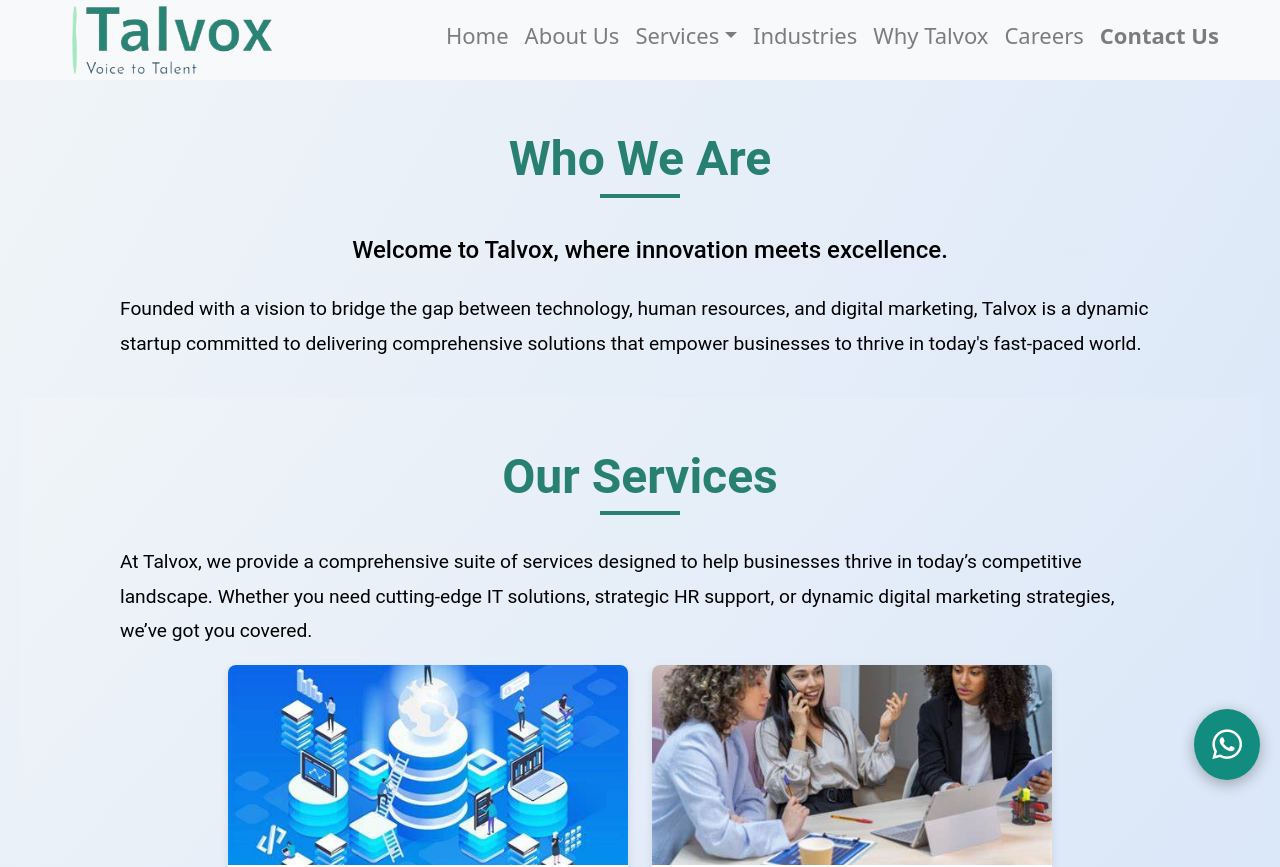
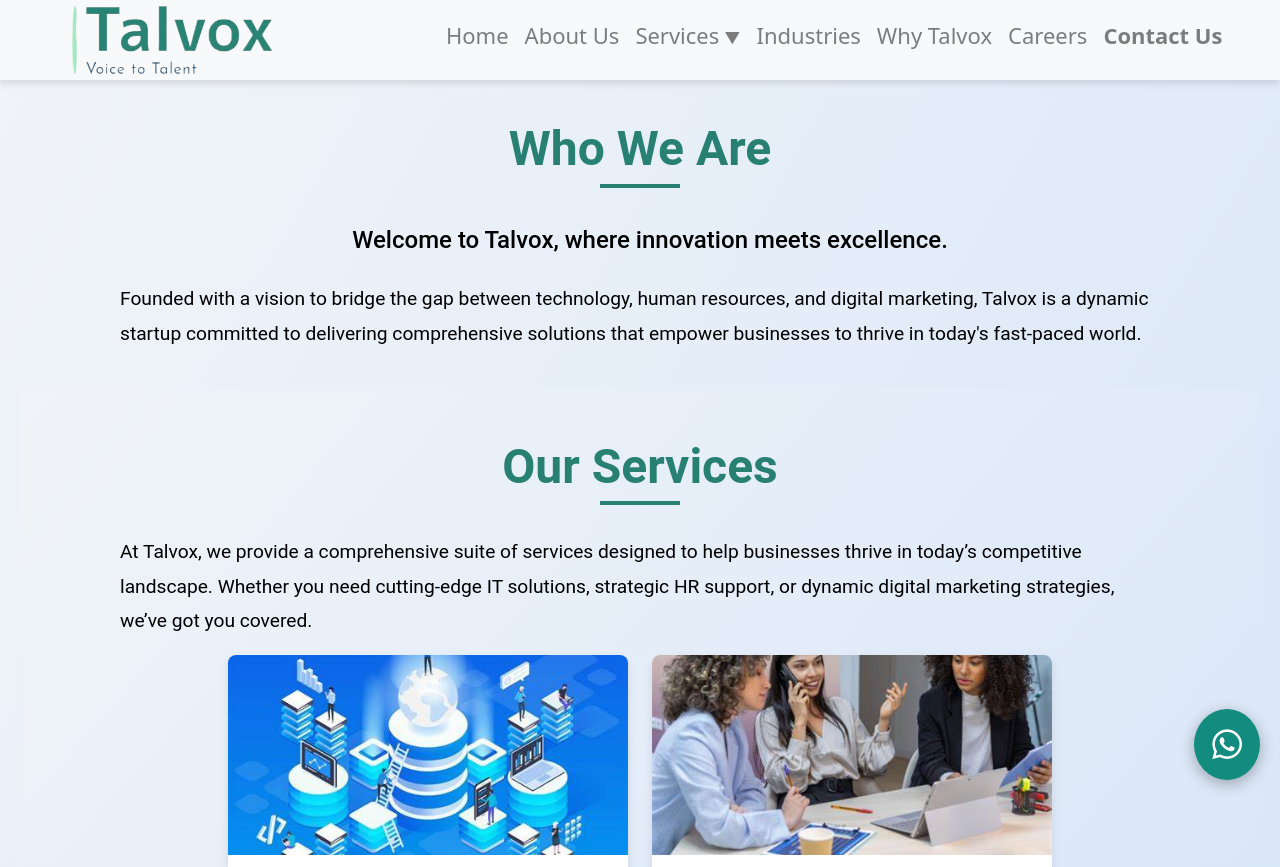
Before and after one commit to Adityapanda51/talvox-website, a React (Create React App) app: page /about in a window 1280 px wide. Shown: the top 867 px of the page. Built offline with nearby package versions, Linux system fonts and the light colour scheme; a small style sheet from the web is missing.

Commit message:
nav position fixed

```diff
--- a/src/Styles/Navbar.css
+++ b/src/Styles/Navbar.css
@@ -256,13 +256,13 @@
 .dropdown-menu {
   display: none; /* Initially hide the dropdown */
   position: absolute; /* Position the dropdown absolutely */
-  background-color:  #288073; /* Background color for the dropdown */
+  /* background-color:  #288073; */
+  background: linear-gradient(to bottom right, #f0f4f8, #d0e1f9);
   box-shadow: 0 2px 10px rgba(0, 0, 0, 0.1); /* Subtle shadow */
   border-radius: 10px; /* Rounded corners */
   margin-top: 2px; /* Space between button and dropdown */
   z-index: 1000;
   animation: fadeIn 0.2s ease; /* Fade-in animation */
-  max-width: 100%;
 }
 
 .dropdown-menu.show {
@@ -272,15 +272,22 @@
 /* Dropdown Item Styles */
 .dropdown-item {
   padding: 5px 10px; /* Padding for dropdown items */
-  color: white; /* Text color */
+  color: black; /* Text color */
   text-decoration: none; /* Remove underline */
   transition: background-color 0.3s, color 0.3s; /* Transition effects */
   font-size: 0.9rem;
+  max-width: 100%;
+  display: flex;
+  justify-content: flex-start;
+  margin-right: 0;
+  padding-right: 0;
 }
 
 .dropdown-item:hover {
-  background-color: #f0f0f0; /* Light gray on hover */
-  color:  #288073; /* Change color on hover */
+  /* background-color: #288073; */
+  background-color: rgba(40, 128, 115, 0.6); /* 80% opacity */
+
+  color:  black; /* Change color on hover */
   transform: translateY(-2px);
 }
 
@@ -295,3 +302,100 @@
     transform: translateY(0); /* End at original position */
   }
 }
+
+
+/* Style for dropdown caret */
+.dropdown-caret {
+  margin-left: 5px; /* Space between the button text and caret */
+  transition: transform 0.3s ease; /* Optional: Smooth transition */
+  font-size: 1rem;
+}
+
+/* Style for when the dropdown is open */
+.dropdown-caret.open {
+  transform: rotate(180deg); /* Optional: Rotate when open */
+}
+/* Hide the default Bootstrap caret */
+.nav-link.dropdown-toggle::after {
+  display: none; /* Hides the default caret */
+}
+
+
+
+
+
+
+
+
+
+
+
+
+
+
+
+
+
+
+
+
+
+
+
+
+
+
+
+
+
+
+
+
+
+
+
+
+
+
+
+
+
+
+
+
+
+
+
+
+
+
+
+
+
+
+
+
+
+
+
+
+
+/* Navbar Container */
+.navbar-container {
+  position: fixed; /* Keep the navbar fixed at the top */
+  top: 0; /* Position it at the top */
+  width: 100%; /* Make sure it takes the full width */
+  z-index: 1030; /* Ensure it stays above other content */
+  backdrop-filter: blur(10px); /* Optional: adds a blur effect behind the navbar */
+}
+
+/* Navbar */
+.navbar {
+  background-color: rgba(40, 128, 115, 0.9); /* Background color of the navbar */
+  transition: background-color 0.3s ease; /* Smooth background transition */
+}
+
+/* Body padding to avoid content being hidden behind the fixed navbar */
+body {
+  padding-top: 70px; /* Adjust this value according to the height of your navbar */
+}
--- a/src/components/Navbar.js
+++ b/src/components/Navbar.js
@@ -211,6 +211,9 @@
                   onClick={toggleDropdown}
                   aria-expanded={isDropdownOpen}>
                   Services
+                  <span className={`dropdown-caret ${isDropdownOpen ? 'open' : ''}`}>
+                  {isDropdownOpen ? '\u25B2' : '\u25BC'} {/* Up and Down arrow */}
+                 </span>
                 </button>
                 <ul className={`dropdown-menu ${isDropdownOpen ? 'show' : ''}`}>
                   <li>
@@ -239,9 +242,6 @@
                   </li>
                 </ul>
               </li>
-
-
-
 
 
               <li className="nav-item">
```
